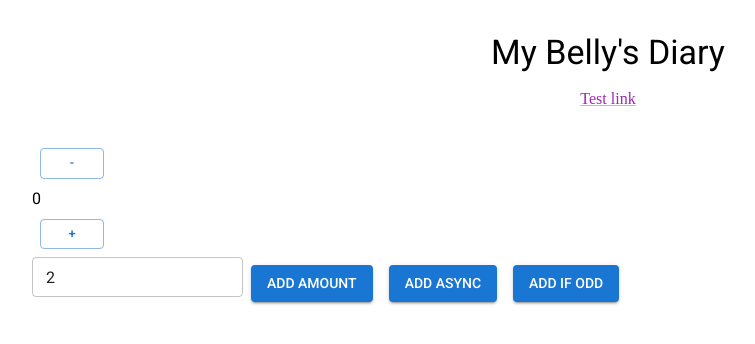
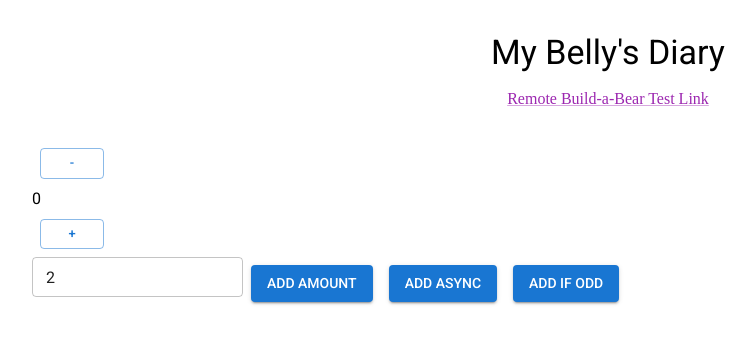
Before and after one commit to mungewrath/meal-journal, a Next.js app in the folder mbd-web/: page / in a window 1280 px wide. Shown: the top 344 px of the page, without its empty margins (32-787 px from the left). Built offline with nearby package versions, Linux system fonts and the light colour scheme; what @mui/material-nextjs would draw is missing.

Commit message:
Force Web files to regenerate with md5

```diff
--- a/mbd-web/src/app/page.tsx
+++ b/mbd-web/src/app/page.tsx
@@ -24,7 +24,7 @@ export default function Home() {
               My Belly&apos;s Diary
             </Typography>
             <Link href="/link" color="secondary" component={NextLink}>
-              Test link
+              Remote Build-a-Bear Test Link
             </Link>
           </Box>
           <Box>
```
Also changed, not shown: 1 other file (tests, documents, lock files or other folders).
